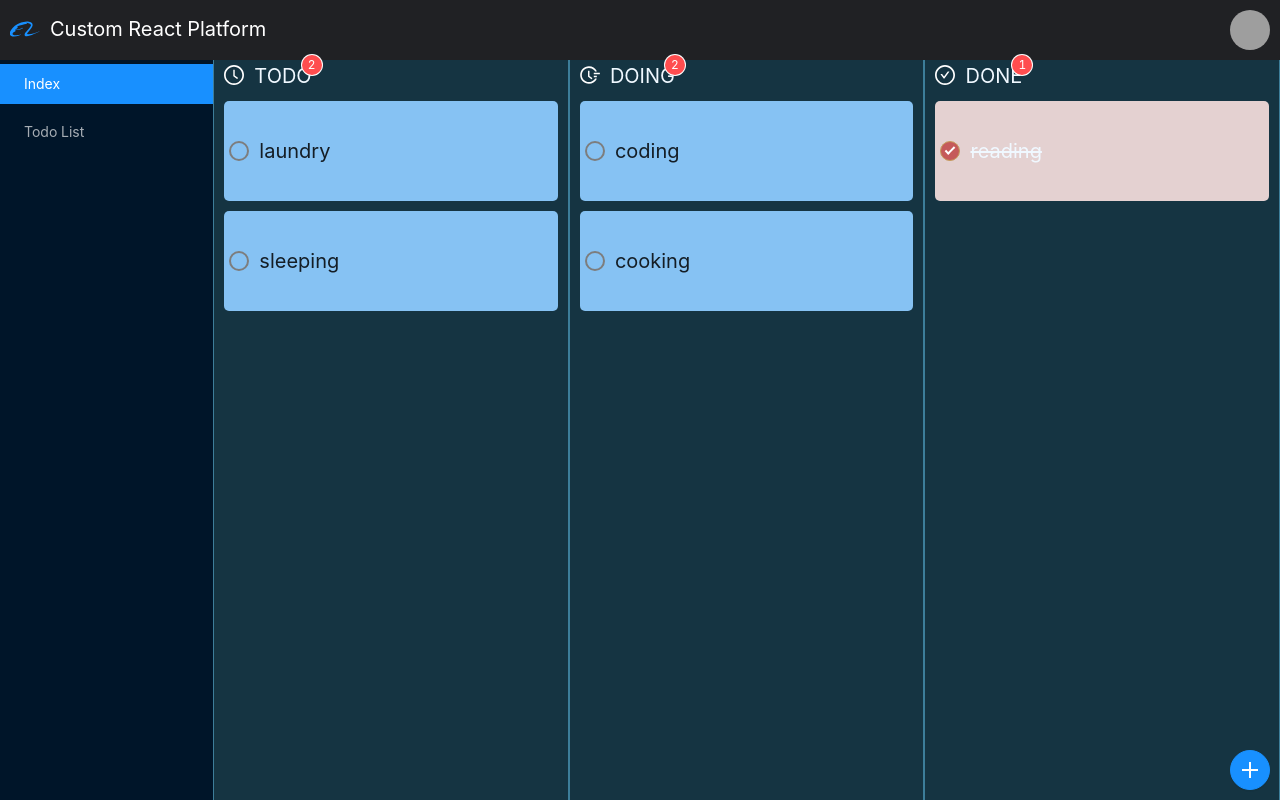
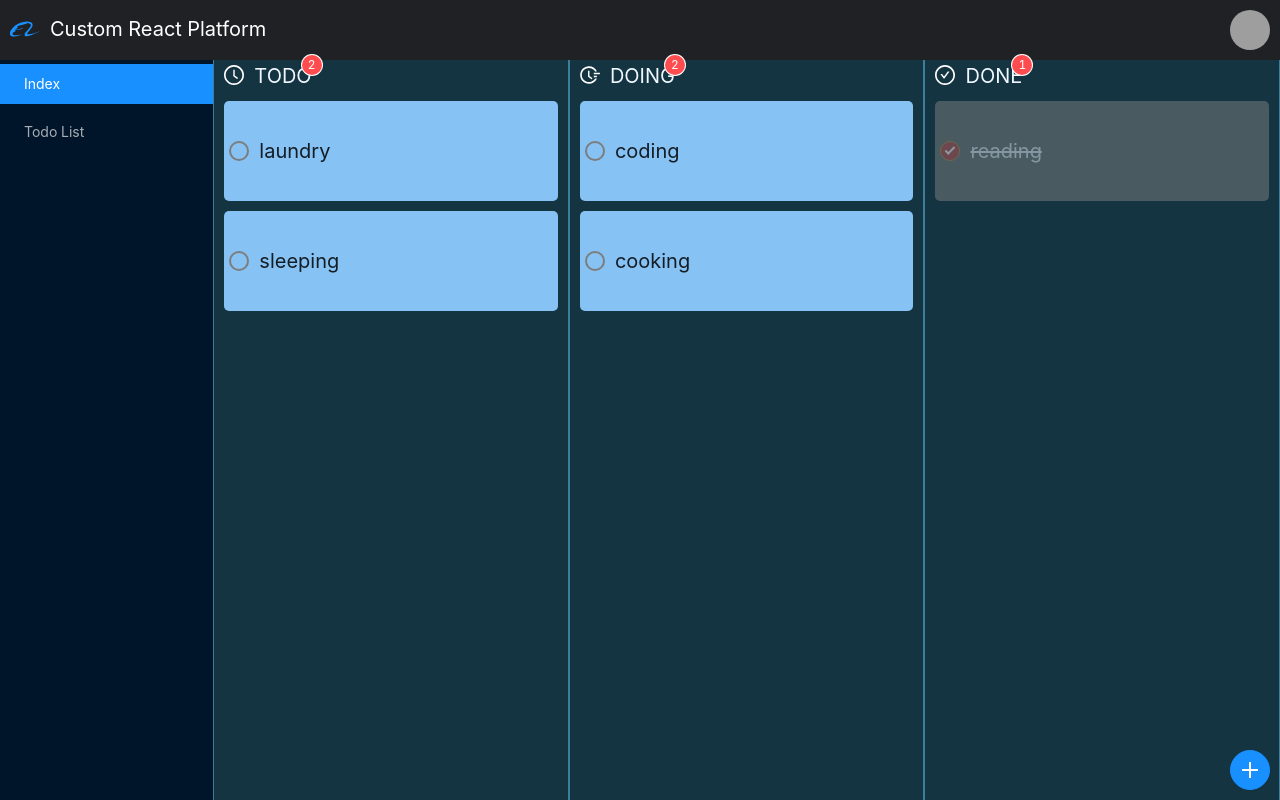
Before and after one commit to stefan-ysh/react-todo, a React app: page /todo-list in a window 1280 px wide. Built offline with nearby package versions, Linux system fonts and the light colour scheme; grey boxes are pictures that could not be loaded.

Commit message:
style:调整部分样式

```diff
--- a/src/pages/TodoList/index.css
+++ b/src/pages/TodoList/index.css
@@ -48,13 +48,14 @@
   border: 1px solid rgb(255, 255, 255);
   box-shadow: 3px 3px 3px rgb(226, 215, 215);
 }
-.item {
+.item-title {
   text-align: left;
 }
 .done {
-  background-color: rgb(228, 209, 209);
+  background-color: grey;
   text-decoration: line-through;
   color: aliceblue;
+  opacity: .5;
 }
 .radio_type {
   width: 20px;
--- a/src/pages/TodoList/index.tsx
+++ b/src/pages/TodoList/index.tsx
@@ -270,7 +270,7 @@ function TodoList() {
                         disabled={t.type === "done"}
                         onChange={() => changeTaskStatus(_t, "done")}
                       ></input>
-                      <div className="item">{_t.title}</div>
+                      <div className="item-title">{_t.title}</div>
                       {/* <div className="item">start time:{_t.startTime}</div> */}
                     </div>
                   </div>
```
